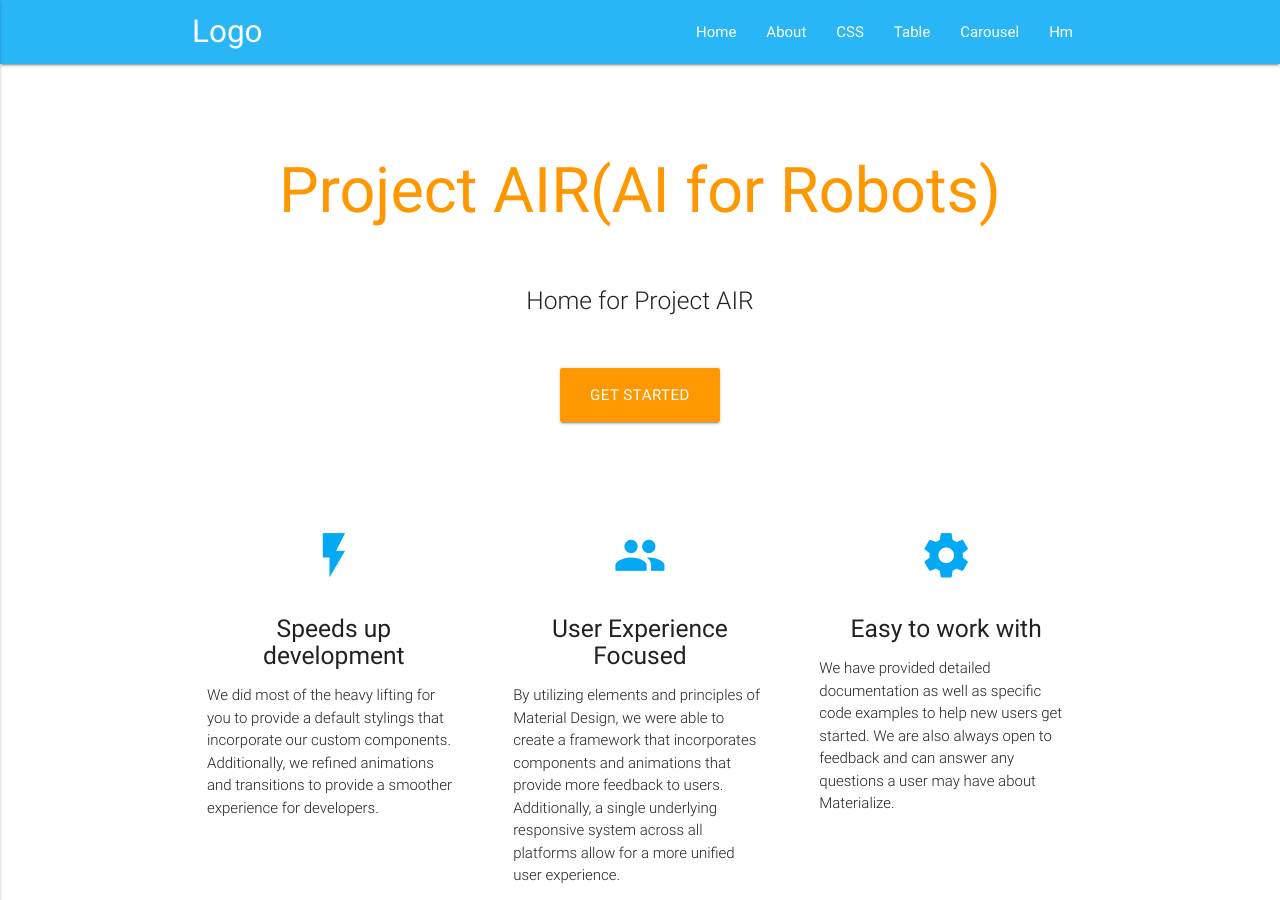
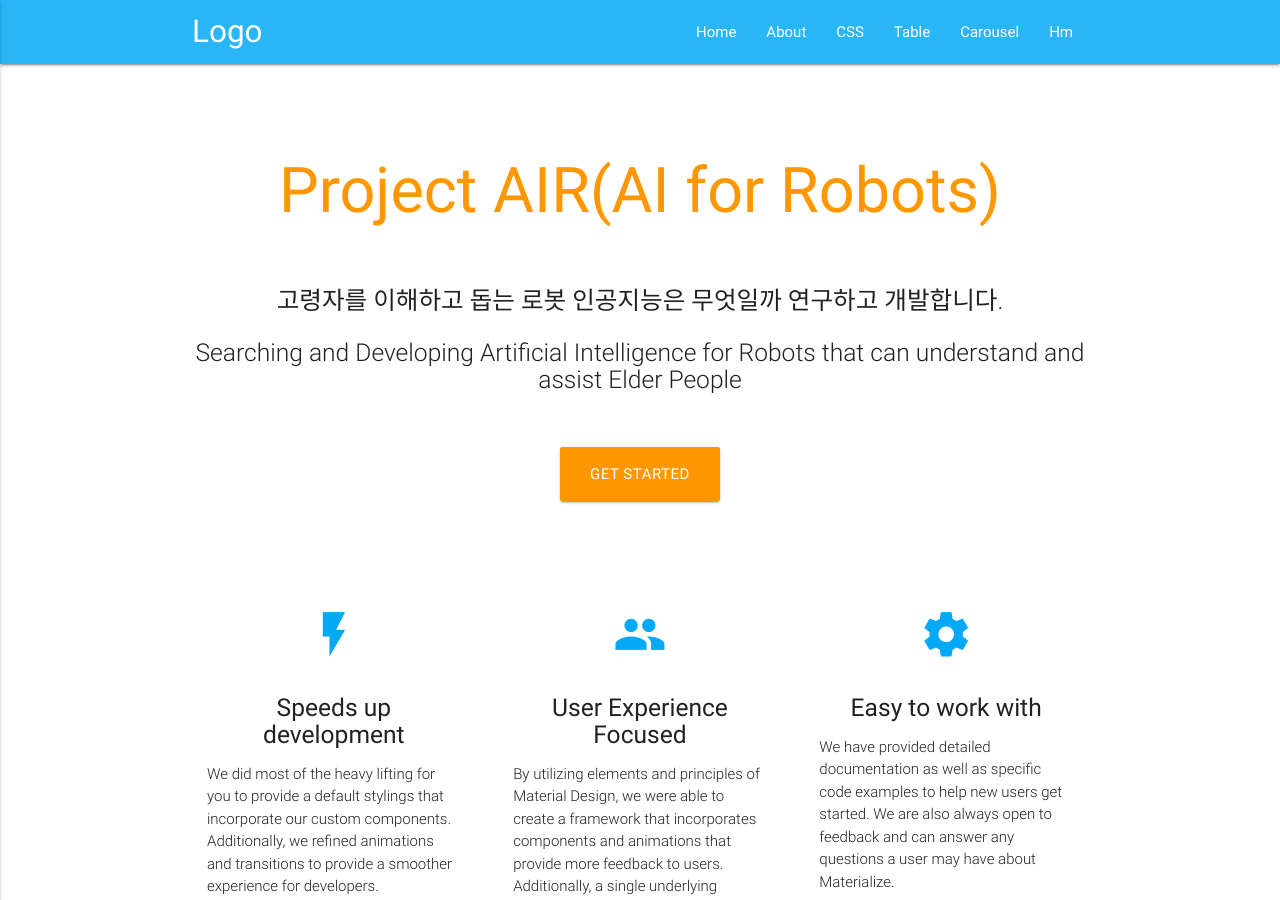
Before and after one commit to airproject2017/airproject2017.github.io, a Jekyll site: the page built from index.md, in a window 1280 px wide and 900 px high. Built offline with Jekyll 4.4.1, drawn with Linux system fonts in a browser that asks for light colours.

Commit message:
수정중

```diff
--- a/index.md
+++ b/index.md
@@ -2,4 +2,6 @@
 layout: home
 ---
 
-Home for Project AIR
+고령자를 이해하고 돕는 로봇 인공지능은 무엇일까 연구하고 개발합니다.
+
+Searching and Developing Artificial Intelligence for Robots that can understand and assist Elder People
```
